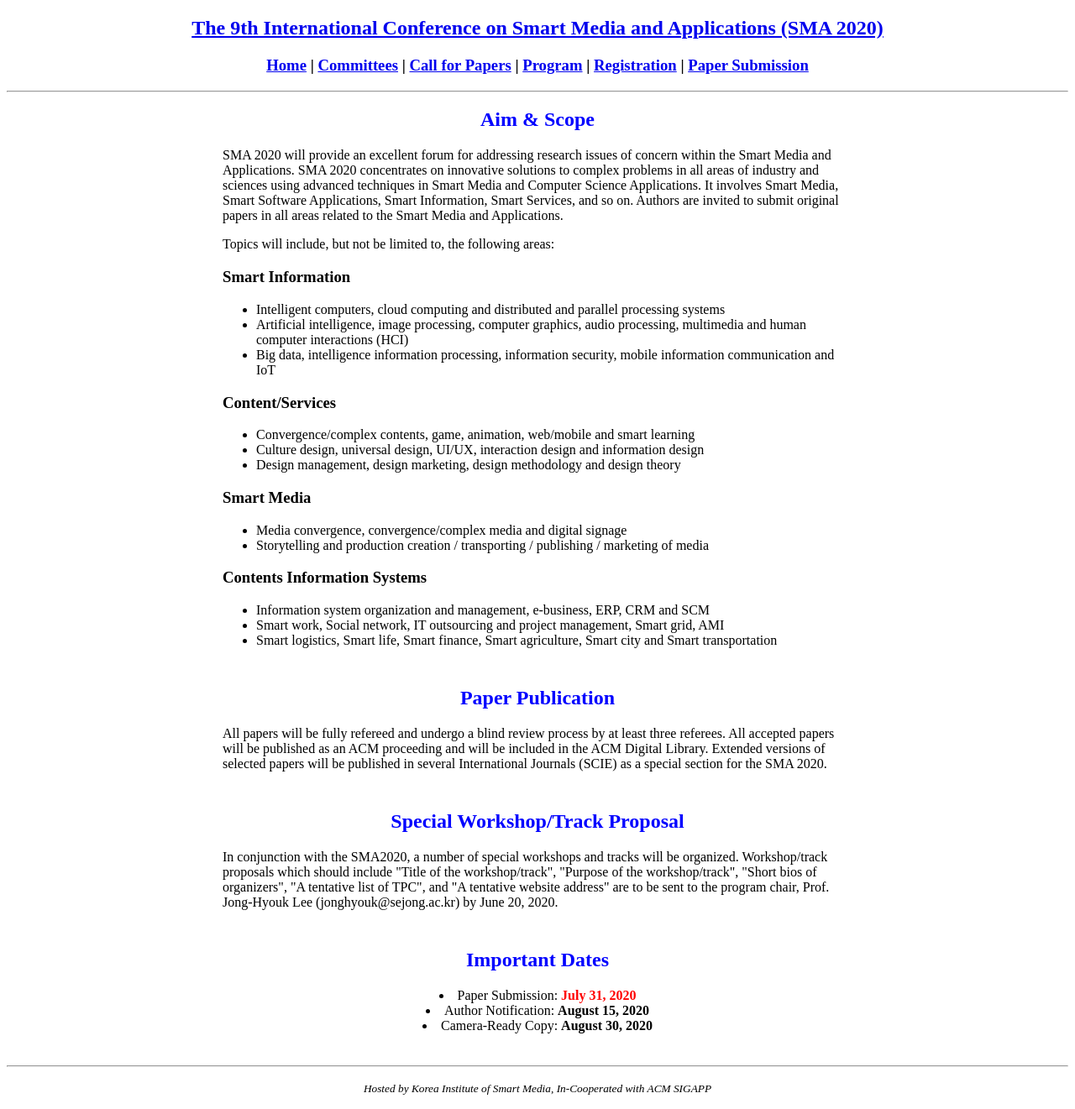
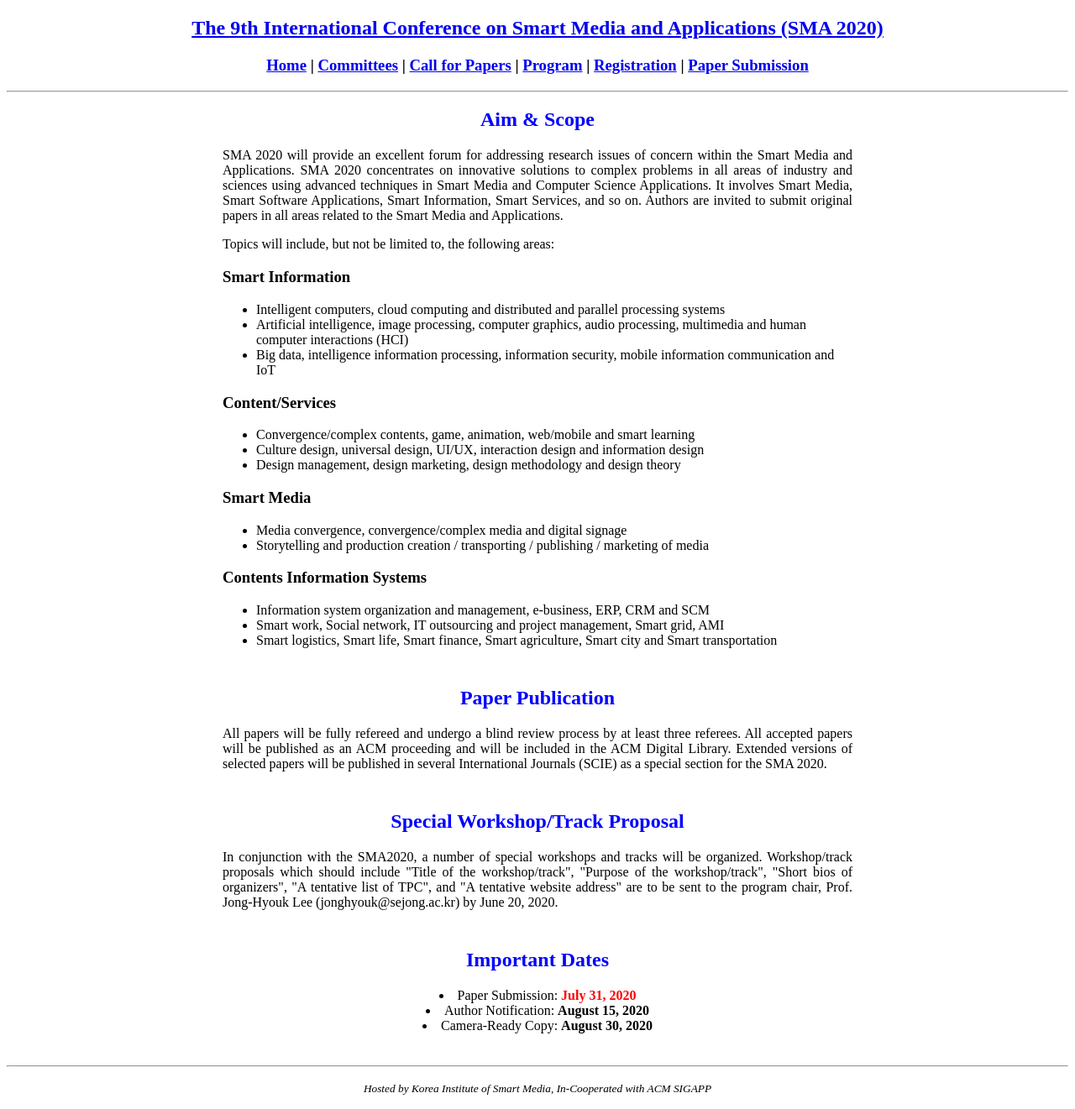
Before and after one commit to icea-conf/sma-2020.github.io, a Jekyll site: the page built from papers/index.html, in a window 1280 px wide. Shown: the whole page at 84% size. Built offline with Jekyll 4.4.1, drawn with Linux system fonts in a browser that asks for light colours.

Commit message:
Update index.html

```diff
--- a/papers/index.html
+++ b/papers/index.html
@@ -6,45 +6,45 @@ title: SMA 2020
       <div class="content">
             <div>
                   <h2 style="color:#0000FF; text-align:center;">Aim & Scope</h2>
-                        <p>SMA 2020 will provide an excellent forum for addressing research issues of concern within the Smart Media and Applications. SMA 2020 concentrates on innovative solutions to complex problems in all areas of industry and sciences using advanced techniques in Smart Media and Computer Science Applications. It involves Smart Media, Smart Software Applications, Smart Information, Smart Services, and so on. Authors are invited to submit original papers in all areas related to the Smart Media and Applications.</p>
-                        <p>Topics will include, but not be limited to, the following areas:</p>
+                        <p style="text-align: justify">SMA 2020 will provide an excellent forum for addressing research issues of concern within the Smart Media and Applications. SMA 2020 concentrates on innovative solutions to complex problems in all areas of industry and sciences using advanced techniques in Smart Media and Computer Science Applications. It involves Smart Media, Smart Software Applications, Smart Information, Smart Services, and so on. Authors are invited to submit original papers in all areas related to the Smart Media and Applications.</p>
+                        <p style="text-align: justify">Topics will include, but not be limited to, the following areas:</p>
 
                         <h3>Smart Information</h3>
                               <ul>
-                                    <li><a>Intelligent computers, cloud computing and distributed and parallel processing systems</a></li>
-                                    <li><a>Artificial intelligence, image processing, computer graphics, audio processing, multimedia and human computer interactions (HCI)</a></li>
-                                    <li><a>Big data, intelligence information processing, information security, mobile information communication and IoT</a></li>
+                                    <li><a style="text-align: justify">Intelligent computers, cloud computing and distributed and parallel processing systems</a></li>
+                                    <li><a style="text-align: justify">Artificial intelligence, image processing, computer graphics, audio processing, multimedia and human computer interactions (HCI)</a></li>
+                                    <li><a style="text-align: justify">Big data, intelligence information processing, information security, mobile information communication and IoT</a></li>
                               </ul>
 
                         <h3>Content/Services</h3>
                               <ul>
-                                    <li><a>Convergence/complex contents, game, animation, web/mobile and smart learning</a></li>
-                                    <li><a>Culture design, universal design, UI/UX, interaction design and information design</a></li>
-                                    <li><a>Design management, design marketing, design methodology and design theory</a></li>
+                                    <li><a style="text-align: justify">Convergence/complex contents, game, animation, web/mobile and smart learning</a></li>
+                                    <li><a style="text-align: justify">Culture design, universal design, UI/UX, interaction design and information design</a></li>
+                                    <li><a style="text-align: justify">Design management, design marketing, design methodology and design theory</a></li>
                               </ul>
 
                         <h3>Smart Media</h3>
                               <ul>
-                                    <li><a>Media convergence, convergence/complex media and digital signage</a></li>
-                                    <li><a>Storytelling and production creation / transporting / publishing / marketing of media</a></li>
+                                    <li><a style="text-align: justify">Media convergence, convergence/complex media and digital signage</a></li>
+                                    <li><a style="text-align: justify">Storytelling and production creation / transporting / publishing / marketing of media</a></li>
                               </ul>
 
                         <h3>Contents Information Systems</h3>
                               <ul>
-                                    <li><a>Information system organization and management, e-business, ERP, CRM and SCM</a></li>
-                                    <li><a>Smart work, Social network, IT outsourcing and project management, Smart grid, AMI</a></li>
-                                    <li><a>Smart logistics, Smart life, Smart finance, Smart agriculture, Smart city and Smart transportation</a></li>
+                                    <li><a style="text-align: justify">Information system organization and management, e-business, ERP, CRM and SCM</a></li>
+                                    <li><a style="text-align: justify">Smart work, Social network, IT outsourcing and project management, Smart grid, AMI</a></li>
+                                    <li><a style="text-align: justify">Smart logistics, Smart life, Smart finance, Smart agriculture, Smart city and Smart transportation</a></li>
                               </ul>
             </div>
 
             <div style="padding-top: 10px">
                   <h2 style="color:#0000FF; text-align:center;">Paper Publication</h2>
-                        <p>All papers will be fully refereed and undergo a blind review process by at least three referees. All accepted papers will be published as an ACM proceeding and will be included in the ACM Digital Library. Extended versions of selected papers will be published in several International Journals (SCIE) as a special section for the SMA 2020.</p>
+                        <p style="text-align: justify">All papers will be fully refereed and undergo a blind review process by at least three referees. All accepted papers will be published as an ACM proceeding and will be included in the ACM Digital Library. Extended versions of selected papers will be published in several International Journals (SCIE) as a special section for the SMA 2020.</p>
             </div>
 
             <div style="padding-top: 10px">
                   <h2 style="color:#0000FF; text-align:center;">Special Workshop/Track Proposal</h2>
-                        <p>In conjunction with the SMA2020, a number of special workshops and tracks will be organized. Workshop/track proposals which should include "Title of the workshop/track", "Purpose of the workshop/track", "Short bios of organizers", "A tentative list of TPC", and "A tentative website address" are to be sent to the program chair, Prof. Jong-Hyouk Lee (jonghyouk@sejong.ac.kr) by June 20, 2020.</p>
+                        <p style="text-align: justify">In conjunction with the SMA2020, a number of special workshops and tracks will be organized. Workshop/track proposals which should include "Title of the workshop/track", "Purpose of the workshop/track", "Short bios of organizers", "A tentative list of TPC", and "A tentative website address" are to be sent to the program chair, Prof. Jong-Hyouk Lee (jonghyouk@sejong.ac.kr) by June 20, 2020.</p>
             </div>
 
             <div style="padding-top: 10px">
```
